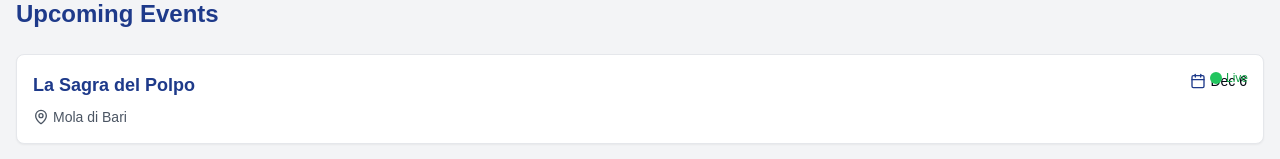
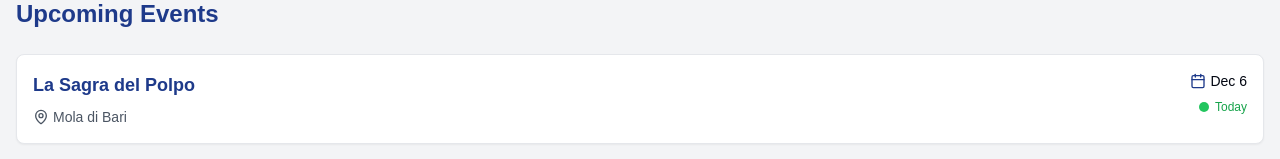
Before and after one commit to Mardar91/nva-webapp, a React (Create React App) app: page /explore in a window 1280 px wide. Shown: the part 314-473 px from the top of the page. Built offline with nearby package versions, Linux system fonts and the light colour scheme.

Commit message:
Update Explore.tsx

```diff
--- a/src/pages/Explore.tsx
+++ b/src/pages/Explore.tsx
@@ -15,14 +15,12 @@ interface Event {
 }
 
 const CurrentEventBadge = () => (
-  <div className="absolute top-4 right-4">
-    <div className="flex items-center gap-1">
-      <span className="relative flex h-3 w-3">
-        <span className="animate-ping absolute inline-flex h-full w-full rounded-full bg-green-400 opacity-75"></span>
-        <span className="relative inline-flex rounded-full h-3 w-3 bg-green-500"></span>
-      </span>
-      <span className="text-xs font-medium text-green-600">Live</span>
-    </div>
+  <div className="flex items-center gap-1.5 mt-2">
+    <span className="relative flex h-2.5 w-2.5">
+      <span className="animate-ping absolute inline-flex h-full w-full rounded-full bg-green-400 opacity-75"></span>
+      <span className="relative inline-flex rounded-full h-2.5 w-2.5 bg-green-500"></span>
+    </span>
+    <span className="text-xs font-medium text-green-600">Today</span>
   </div>
 );
 
@@ -53,7 +51,7 @@ const EventCard: React.FC<{ event: Event }> = ({ event }) => {
         <CardContent className="p-4">
           <div className="flex items-start justify-between">
             <div className="flex-1">
-              <h3 className="font-semibold text-lg text-[#1e3a8a] dark:text-[#60A5FA] pr-8">
+              <h3 className="font-semibold text-lg text-[#1e3a8a] dark:text-[#60A5FA]">
                 {event.title}
               </h3>
               <div className="flex items-center mt-2 text-gray-600 dark:text-gray-300">
@@ -61,12 +59,14 @@ const EventCard: React.FC<{ event: Event }> = ({ event }) => {
                 <span className="text-sm">{event.city}</span>
               </div>
             </div>
-            <div className="flex items-center">
-              <Calendar className="w-4 h-4 mr-1 text-[#1e3a8a] dark:text-[#60A5FA]" />
-              <span className="text-sm font-medium">{formattedDate}</span>
+            <div className="flex flex-col items-end">
+              <div className="flex items-center">
+                <Calendar className="w-4 h-4 mr-1 text-[#1e3a8a] dark:text-[#60A5FA]" />
+                <span className="text-sm font-medium">{formattedDate}</span>
+              </div>
+              {isCurrentEvent() && <CurrentEventBadge />}
             </div>
           </div>
-          {isCurrentEvent() && <CurrentEventBadge />}
         </CardContent>
       </Card>
     </motion.div>
```
